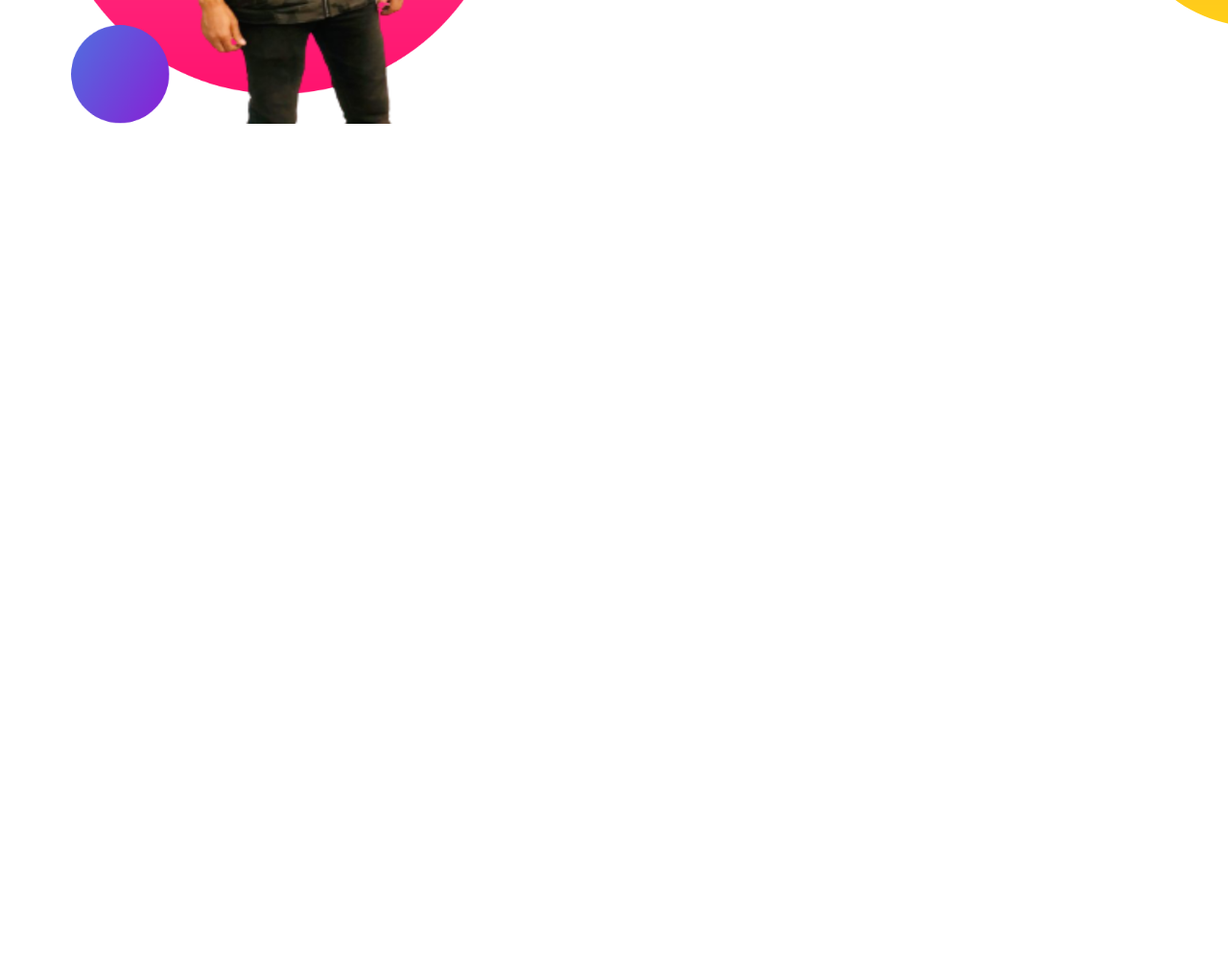
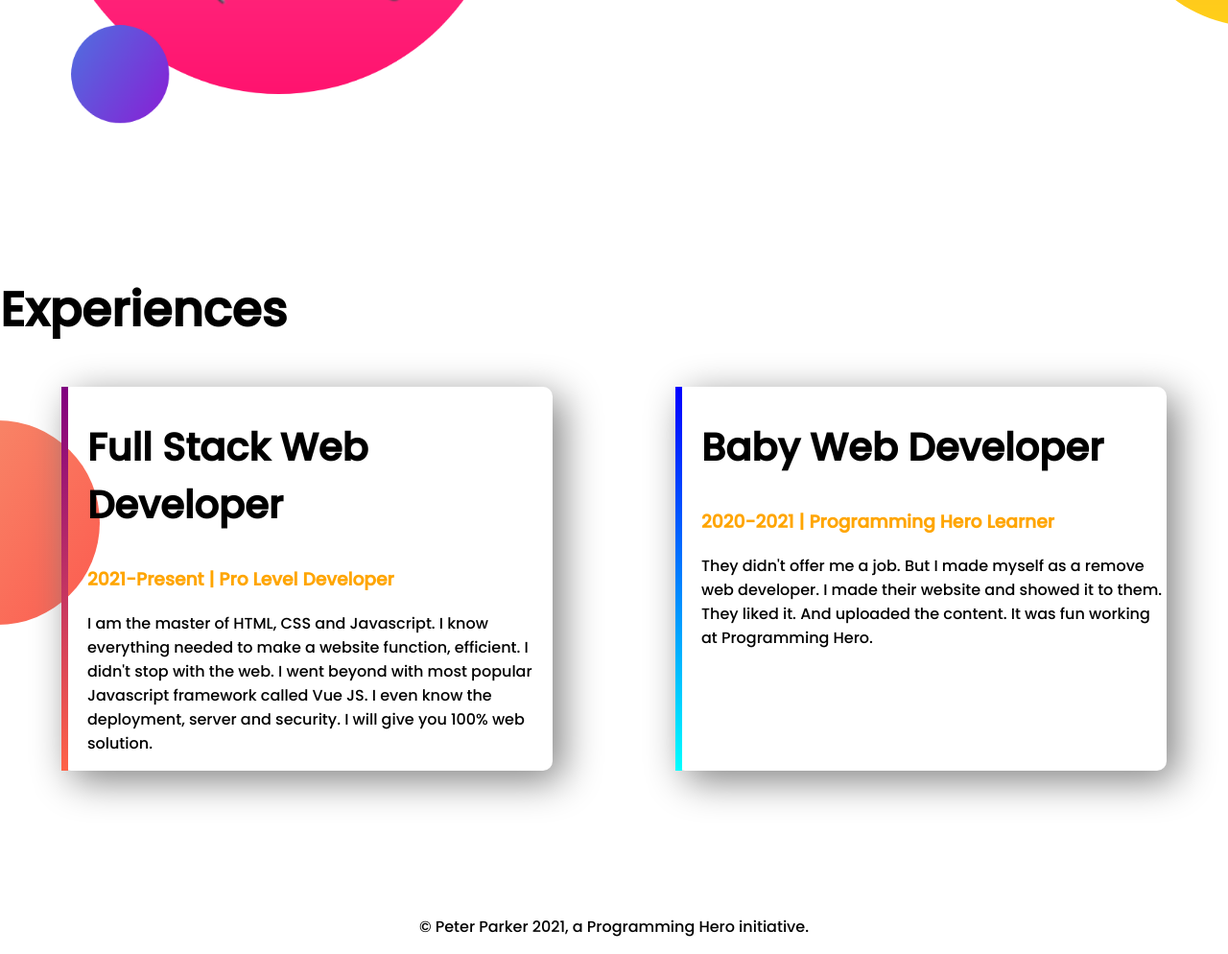
Before and after one commit to zahidux/Zahid-Hasan-Portfolio, a plain HTML site: page index.html in a window 1280 px wide. Shown: the part 1024-2018 px from the top of the page at 96% size. Before the commit the page ends 1310 px from the top, so only its background shows below. Drawn offline with Linux system fonts and the light colour scheme.

Commit message:
footer and experience added

```diff
--- a/index.html
+++ b/index.html
@@ -11,7 +11,7 @@
     <link rel="stylesheet" href="style.css">
 </head>
 <body>
- <section class="top-banner">
+ <section class="top-banner flexible-container" >
     <div class="half-width">
         <h1>Welcome TO</h1>
         <H1><span class="orange-color">Zahid Hasan</span> World!</H1>
@@ -23,9 +23,9 @@
             <img src="images/zahidux.png" alt="">
         </div>
  </section>
- <section class="dream-Big">
+ <section class="dream-Big flexible-container">
     <div class=half-width"">
-        <img src="images/zxc.png" alt="">
+        <img src="images/xz.png" alt="">
     </div>
     <div class="half-width">
         <h1>Dream Big</h1>
@@ -34,5 +34,23 @@
         <a class="link-button" target="_blank" href="">DOWNLOAD RESUME</a>
     </div>
  </section>
+ <section class="experiences-area">
+    <h1>Experiences</h1>
+    <div class="flexible-container">
+        <div id="full-stack-experience" class="experiences-item">
+            <h2>Full Stack Web Developer</h2>
+            <h3 class="orange-color">2021-Present | Pro Level Developer</h3>
+            <p>I am the master of HTML, CSS and Javascript. I know everything needed to make a website function, efficient. I didn't stop with the web. I went beyond with most popular Javascript framework called Vue JS. I even know the deployment, server and security. I will give you 100% web solution.</p>
+        </div>
+        <div id="web-dev-experience" class="experiences-item">
+            <h2>Baby Web Developer</h2>
+            <h3 class="orange-color">2020-2021 | Programming Hero Learner</h3>
+            <p>They didn't offer me a job. But I made myself as a remove web developer. I made their website and showed it to them. They liked it. And uploaded the content. It was fun working at Programming Hero.</p>
+        </div>
+    </div>
+ </section>
+ <footer>
+     <p>© Peter Parker 2021, a Programming Hero initiative.</p>
+ </footer>
 </body>
 </html>
--- a/style.css
+++ b/style.css
@@ -5,10 +5,13 @@ body{
 h1{
     font-size: 50px;
 }
+h2{
+    font-size: 40px;
+}
 .orange-color{
     color: orange;
 }
-section{
+.flexible-container{
     display: flex;
     margin-bottom: 150px;
 }
@@ -16,6 +19,7 @@ section{
     width: 50%;
     padding-left: 2%;
 }
+
 .half-width img{
     width: 80%;
 }
@@ -39,3 +43,29 @@ section{
 .dream-Big img{
     width: 80%;
 }
+.experiences-item{
+    box-shadow: 10px 10px 40px gray;
+    width: 40%;
+    margin-left: 5%;
+    margin-right: 5%;
+    padding-left: 20px;
+    border-radius: 10px;
+}
+#web-dev-experience{
+    border-left: 7px solid;
+    border-image: linear-gradient(blue, cyan);
+    border-image-slice: 1;
+}
+.experiences-area{
+    background-image: url(images/exp-bg.png);
+    background-repeat: no-repeat;
+    background-position: left;
+}
+#full-stack-experience{
+    border-left: 7px solid;
+    border-image: linear-gradient(purple, tomato);
+    border-image-slice: 1;
+}
+footer p{
+    text-align: center;
+}
```
Also changed, not shown: images/xz.png (added).
